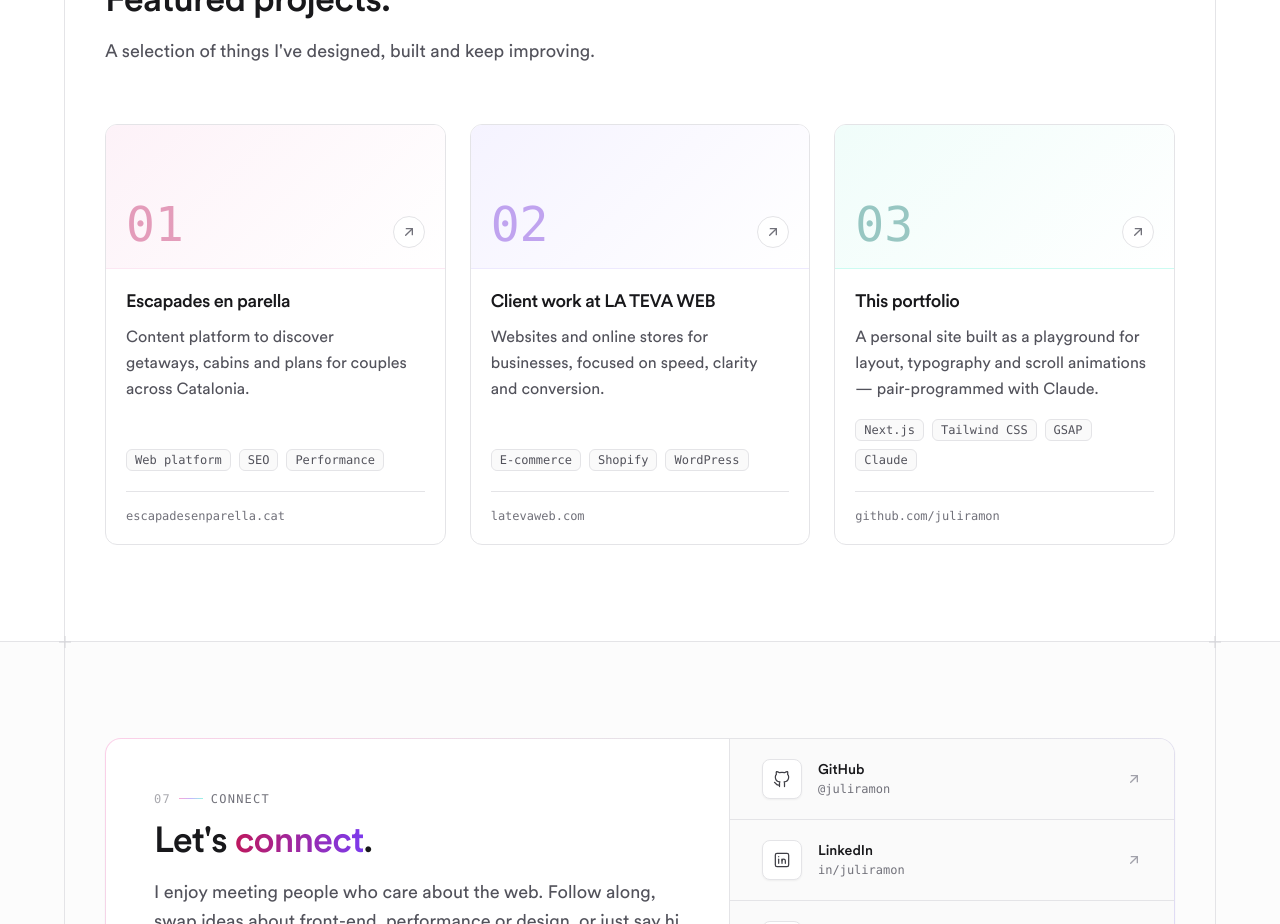
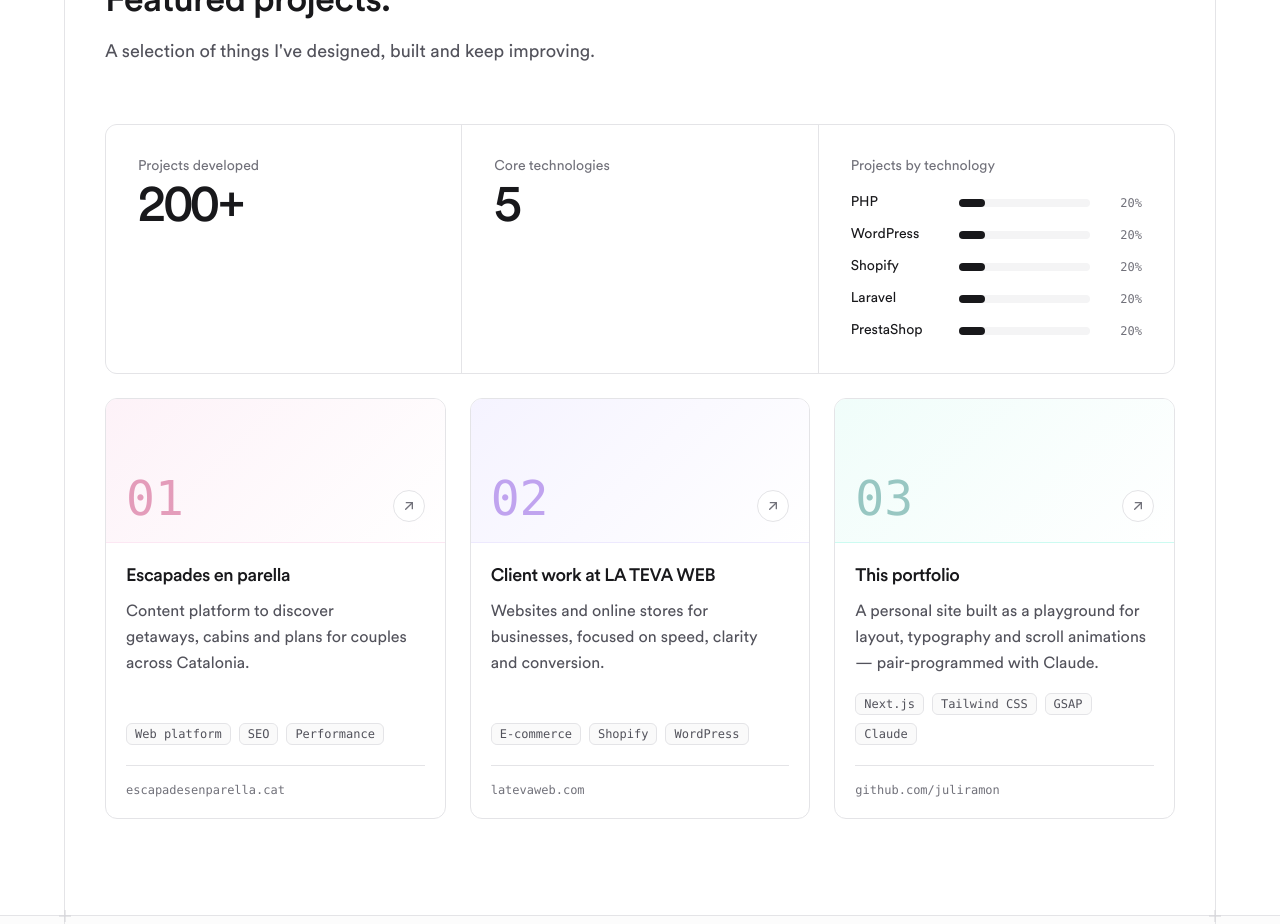
Before and after one commit to juliramon/portfolio, a Next.js app: page / in a window 1280 px wide. Shown: the part 5400-6324 px from the top of the page. Built offline with nearby package versions, Linux system fonts and the light colour scheme.

Commit message:
feat(projects): add project metrics and technology distribution chart
Co-Authored-By: Claude Opus 5.5 (1M context) <noreply@anthropic.com>
Claude-Session: https://claude.ai/code/session_01UAoBJ1HmUULRdQNratBJ1y

```diff
--- a/src/app/page.js
+++ b/src/app/page.js
@@ -43,7 +43,9 @@ import {
 	aiTools,
 	profile,
 	projects,
+	projectStats,
 	services,
+	techDistribution,
 	socials,
 } from "@/data/content";
 
@@ -792,6 +794,52 @@ export default function Home() {
 					lead="A selection of things I've designed, built and keep improving."
 					note="some favourites"
 				/>
+				<div
+					data-reveal
+					className="grid-cells mb-6 sm:grid-cols-2 lg:grid-cols-3"
+				>
+					{projectStats.map((stat) => (
+						<div key={stat.label} className="p-6 md:p-8">
+							<span className="block text-sm text-zinc-500">
+								{stat.label}
+							</span>
+							<span className="mt-2 block text-5xl font-medium tracking-tight text-zinc-900 tabular-nums">
+								{stat.value}
+							</span>
+						</div>
+					))}
+					<figure className="p-6 sm:col-span-2 md:p-8 lg:col-span-1">
+						<figcaption className="text-sm text-zinc-500">
+							Projects by technology
+						</figcaption>
+						<ul className="mt-4 space-y-3">
+							{[...techDistribution]
+								.sort((a, b) => b.share - a.share)
+								.map((tech) => (
+									<li
+										key={tech.name}
+										className="grid grid-cols-[6rem_1fr_2.5rem] items-center gap-3"
+										title={`${tech.name}: ${tech.share}% of projects`}
+									>
+										<span className="truncate text-sm text-zinc-900">
+											{tech.name}
+										</span>
+										<span className="relative h-2 rounded-full bg-zinc-100">
+											<span
+												className="absolute inset-y-0 left-0 rounded-full bg-zinc-900"
+												style={{
+													width: `${tech.share}%`,
+												}}
+											/>
+										</span>
+										<span className="text-right font-mono text-xs text-zinc-500 tabular-nums">
+											{tech.share}%
+										</span>
+									</li>
+								))}
+						</ul>
+					</figure>
+				</div>
 				<div className="grid gap-6 md:grid-cols-2 lg:grid-cols-3">
 					{projects.map((project, idx) => (
 						<a
--- a/src/data/content.js
+++ b/src/data/content.js
@@ -171,3 +171,19 @@ export const projects = [
 		tags: ["Next.js", "Tailwind CSS", "GSAP", "Claude"],
 	},
 ];
+
+// Headline numbers shown above the featured projects
+export const projectStats = [
+	{ value: "200+", label: "Projects developed" },
+	{ value: "5", label: "Core technologies" },
+];
+
+// Share of projects per technology, in %.
+// TODO(Juli): placeholder equal split until the exact percentages are confirmed.
+export const techDistribution = [
+	{ name: "PHP", share: 20 },
+	{ name: "WordPress", share: 20 },
+	{ name: "Shopify", share: 20 },
+	{ name: "Laravel", share: 20 },
+	{ name: "PrestaShop", share: 20 },
+];
```
